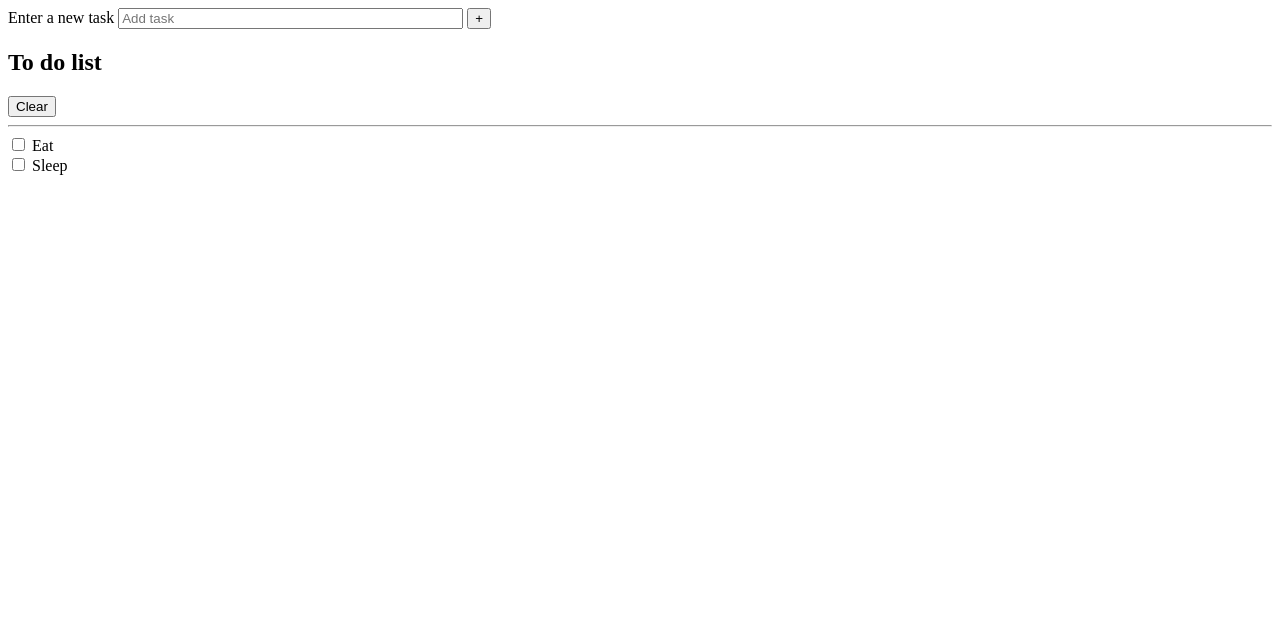
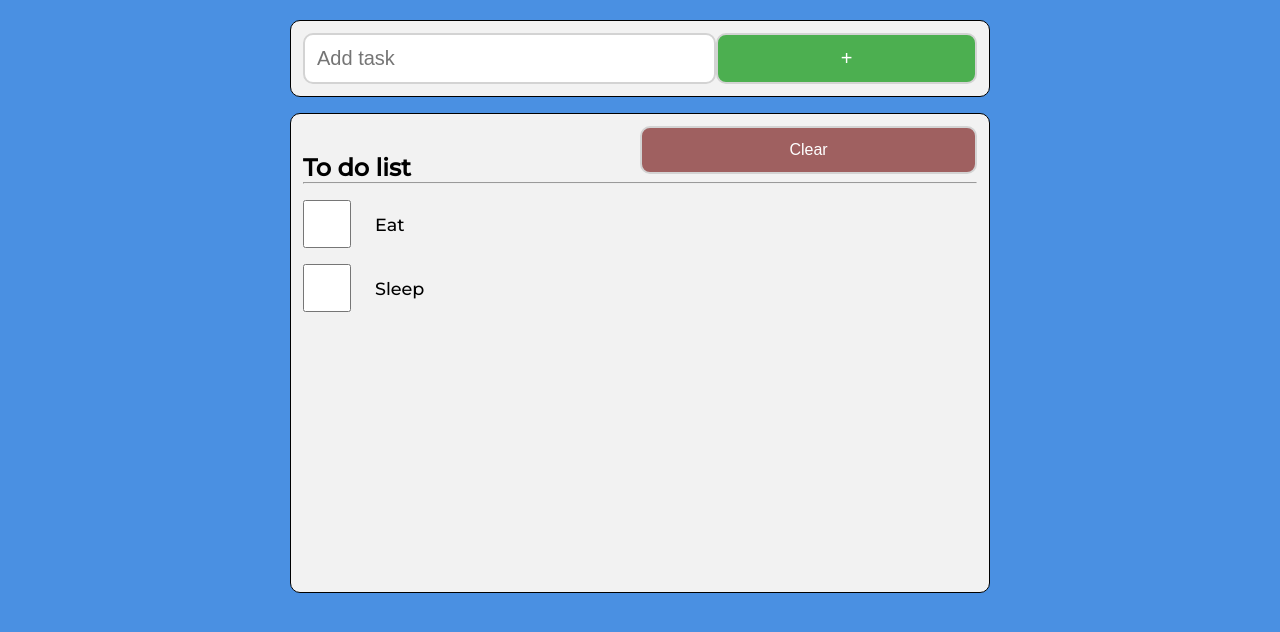
Before and after one commit to Vegas441/ToDoList-WebApp, a plain HTML site: page index.html in a window 1280 px wide. Drawn offline with Linux system fonts and the light colour scheme.

Commit message:
Style complete

```diff
--- a/index.html
+++ b/index.html
@@ -4,6 +4,9 @@
     <meta charset="UTF-8">
     <meta http-equiv="X-UA-Compatible" content="IE=edge">
     <meta name="viewport" content="width=device-width, initial-scale=1.0">
+    <link rel="preconnect" href="https://fonts.gstatic.com">
+    <link href="https://fonts.googleapis.com/css2?family=Montserrat:wght@500&display=swap" rel="stylesheet">
+    <link rel="stylesheet" href="sass/style.css" />
     <title>To do list</title>
 </head>
 <body>
--- a/sass/_base.scss
+++ b/sass/_base.scss
@@ -2,6 +2,11 @@ $default-font-color: #000;
 $background-color: #4a90e2;
 $container-bgcolor: #f2f2f2;
 $container-bordercolor: #000;
+$textbox-bordercolor: lightgray;
+$button-textcolor: #fff;
+$button-hovercolor: #000;
+$add-button-color: #4caf50;
+$clear-button-color: #9f6060;
 
 @mixin mp($size) {
     @media only screen and (miw-width: $size){
@@ -13,7 +18,7 @@ $container-bordercolor: #000;
 * {
     margin: 0;
     padding: 0;
-    box-sizing: 0;
+    box-sizing: border-box;
 }
 
 html, body {
@@ -26,3 +31,17 @@ html, body {
         font-size: 22px;
     }
 }
+
+body {
+    padding: 20px;
+    background-color: $background-color;
+}
+
+section {
+    background-color: $container-bgcolor;
+    width: 90%;
+    max-width: 700px;
+    margin: auto;
+    border: 1px solid $container-bordercolor;
+    border-radius: 10px;
+}
--- /dev/null
+++ b/sass/_listContainer.scss
@@ -0,0 +1,49 @@
+.listContainer {
+    min-height: 60vh;
+    padding: 0.75rem;
+
+    .listTitle {
+        display: flex;
+        justify-content: space-between;
+        align-items: flex-end;
+
+        button {
+            font-size: 1rem;
+            background-color: $clear-button-color;
+            padding: 0 0.1rem;
+            margin-bottom: 0.5rem;
+            @include mp(768px) {
+                padding: 0 0.5rem;
+            }
+        }
+
+        hr {
+            width: 100%;
+        }
+    }
+
+    .item {
+        display: flex;
+        justify-content: flex-start;
+        align-items: center;
+        padding-top: 1rem;
+
+        input[type="checkbox"] {
+            text-align: center;
+            width: 2.5rem;
+            min-width: 48px;
+            height: 2.5rem;
+            min-height: 48px;
+            cursor: pointer;
+            margin-right: 1.5rem;
+        }
+
+        input[type="checkbox"]:focus + label {
+            text-decoration: underline;
+        }
+
+        label {
+            font-size: 1.1rem;
+        }
+    }
+}
--- /dev/null
+++ b/sass/_newItemEntry.scss
@@ -0,0 +1,39 @@
+.newItemEntry {
+    position: sticky;
+    top: 0;
+    margin-bottom: 1rem;
+    padding: 0.75rem;
+
+    form {
+        display: flex;
+        justify-content: space-between;
+
+        label {
+            position: absolute;
+            left: -10000px;
+        }
+
+        input[type="text"] {
+            width: 80%;
+            font-size: 1.25rem;
+            border: 2px solid $textbox-bordercolor;
+            border-radius: 10px;
+            padding: 0.75rem;
+            outline: none;
+        }
+
+        input[type="text"]:focus,
+        input[type="text"]:hover {
+            box-shadow: 4px 2px 5px #000
+        }
+
+        button {
+            font-size: 1.25rem;
+            background-color: $add-button-color;
+            padding: 0.75rem;
+            @include mp(768px) {
+                font-size: 1.5rem;
+            }
+        }
+    }
+}
--- /dev/null
+++ b/sass/_sharedClasses.scss
@@ -0,0 +1,19 @@
+.button {
+    width: 50%;
+    min-width: 48px;
+    min-height: 48px;
+    color: $button-textcolor;
+    border: 2px solid $textbox-bordercolor;
+    border-radius: 10px;
+    outline: none;
+}
+
+.button:hover {
+    cursor: pointer;
+}
+
+.button:hover,
+.button:focus {
+    filter: brightness(120%);
+    box-shadow: 4px 2px 5px #000;
+}
--- a/sass/style.scss
+++ b/sass/style.scss
@@ -1 +1,4 @@
 @import "_base";
+@import "_sharedClasses";
+@import "_newItemEntry";
+@import "_listContainer";
```
Also changed, not shown: sass/style.css, 1 other file.
